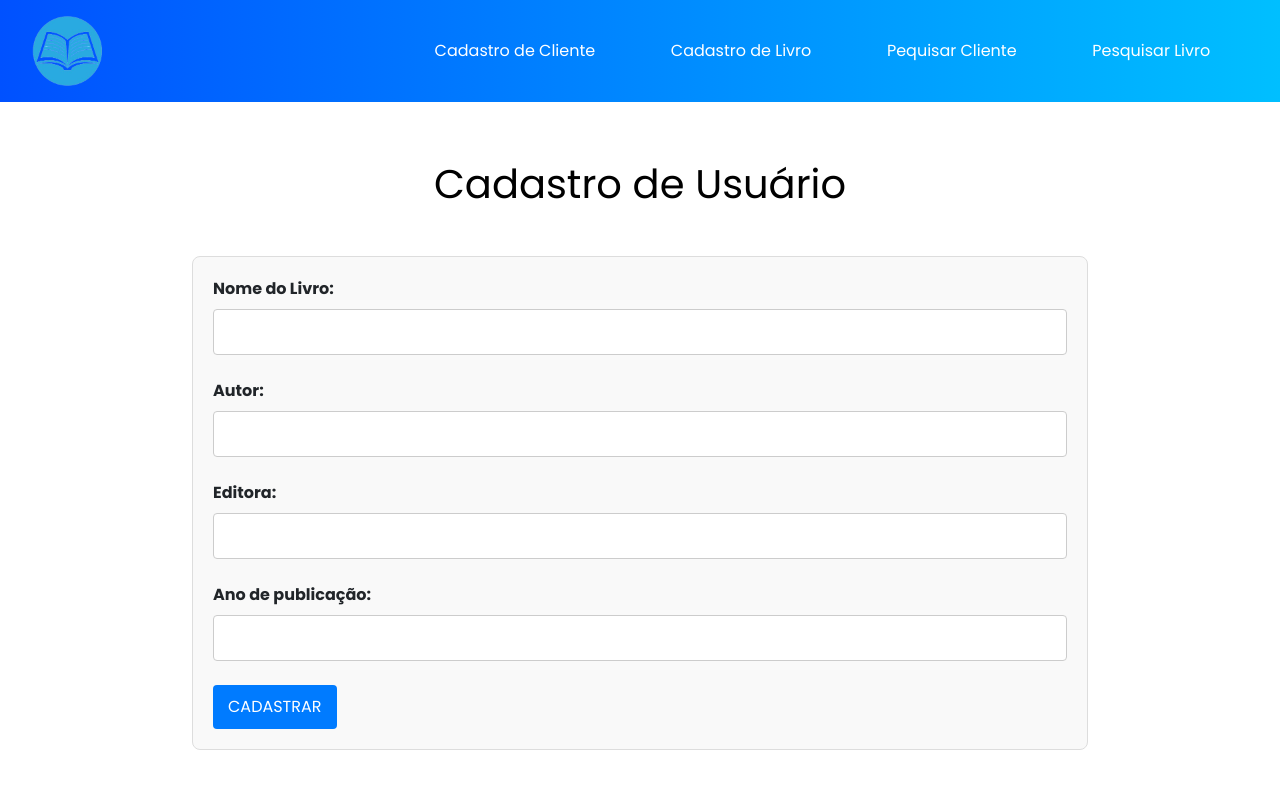
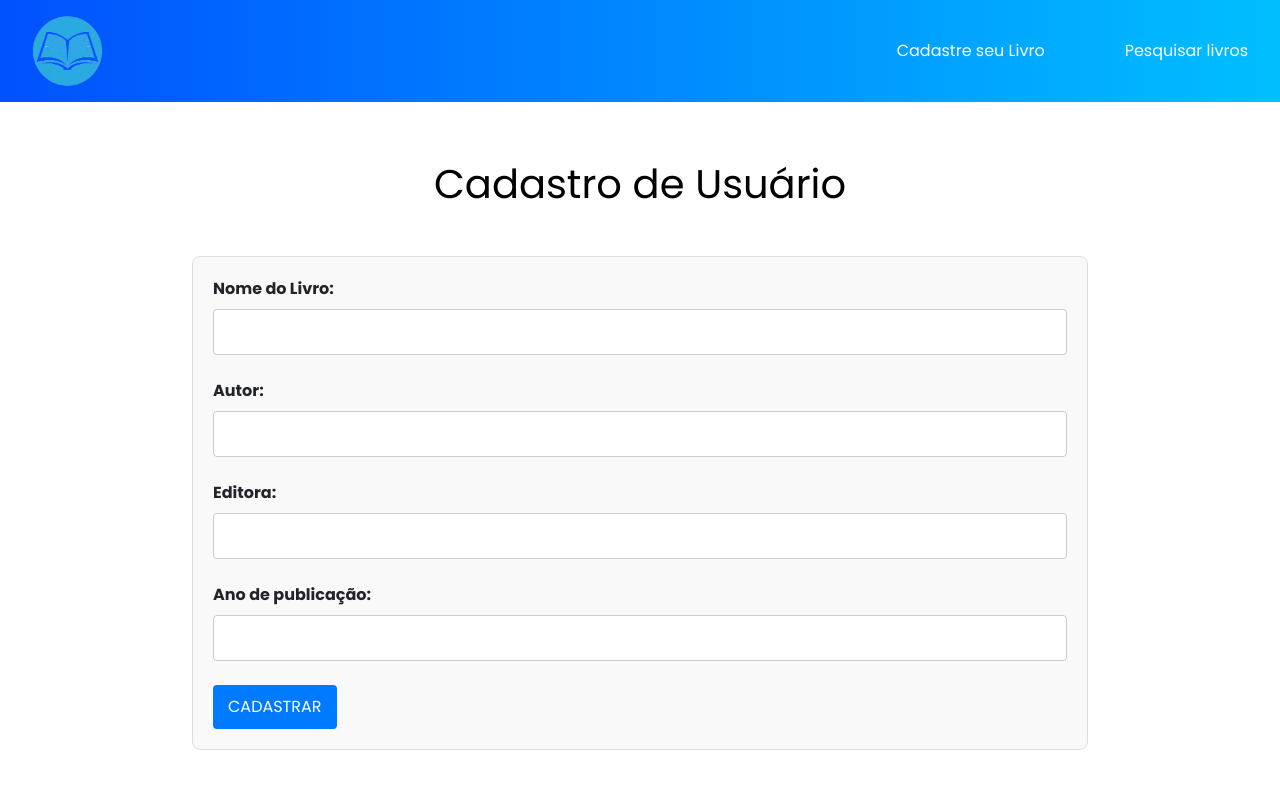
Before and after one commit to PetTechOps/Livraria-Conecta, a React (Vite) app: page / in a window 1280 px wide. Shown: the top 788 px of the page. Built offline with nearby package versions, Linux system fonts and the light colour scheme; a small style sheet from the web is missing.

Commit message:
fix: arrumando links do Header

```diff
--- a/src/components/Header/index.jsx
+++ b/src/components/Header/index.jsx
@@ -3,10 +3,8 @@ import { HeaderStyles, ListStyles, Links } from "./styles";
 
 export function Header() {
   const listaHeader = [
-    "Cadastro de Cliente",
-    "Cadastro de Livro",
-    "Pequisar Cliente",
-    "Pesquisar Livro",
+    { texto: "Cadastre seu Livro", link: "/" },
+    { texto: "Pesquisar livros", link: "/catalogo" },
   ];
   return (
     <HeaderStyles>
@@ -16,7 +14,7 @@ export function Header() {
         {listaHeader.map((item) => {
           return (
             <li>
-              <Links href="">{item}</Links>
+              <Links href={item.link}>{item.texto}</Links>
             </li>
           );
         })}
--- a/src/components/Header/styles.js
+++ b/src/components/Header/styles.js
@@ -15,8 +15,10 @@ export const ListStyles = styled.ul`
   width: 70%;
   display: flex;
   flex-direction: row;
-  justify-content: space-around;
+  justify-content: end;
+  gap: 5rem;
   align-items: center;
+  margin-right: 4rem;
   font-size: 1rem;
   margin: 0;
 `;
--- a/src/pages/Catalogo.jsx
+++ b/src/pages/Catalogo.jsx
@@ -1,9 +1,17 @@
+import React, { useEffect, useState } from "react";
 import { Header } from "../components/Header";
 import { Input } from "../components/Input";
 import Livro from "../assets/livro.jpg";
 import { CardStyles } from "../components/Card/styles";
 
 export function Catalogo() {
+  const [livros, setLivros] = useState([]);
+
+  useEffect(() => {
+    const existingData = JSON.parse(localStorage.getItem("livroData")) || [];
+    setLivros(existingData);
+  }, []);
+
   return (
     <>
       <Header />
@@ -38,17 +46,19 @@ export function Catalogo() {
               justifyContent: "flex-start",
             }}
           >
-            {Array(6)
-              .fill()
-              .map((_, index) => (
+            {livros.length > 0 ? (
+              livros.map((livro, index) => (
                 <CardStyles key={index}>
                   <img src={Livro} alt="Livro" />
-                  <span>Nome</span>
-                  <span>Autor</span>
-                  <span>Editora</span>
-                  <span>Ano de publicação</span>
+                  <span>{livro["Nome"]}</span>
+                  <span>{livro["Autor"]}</span>
+                  <span>{livro["Editora"]}</span>
+                  <span>{livro["Ano de publicação"]}</span>
                 </CardStyles>
-              ))}
+              ))
+            ) : (
+              <p>Nenhum livro cadastrado.</p>
+            )}
           </div>
         </div>
       </section>
```
